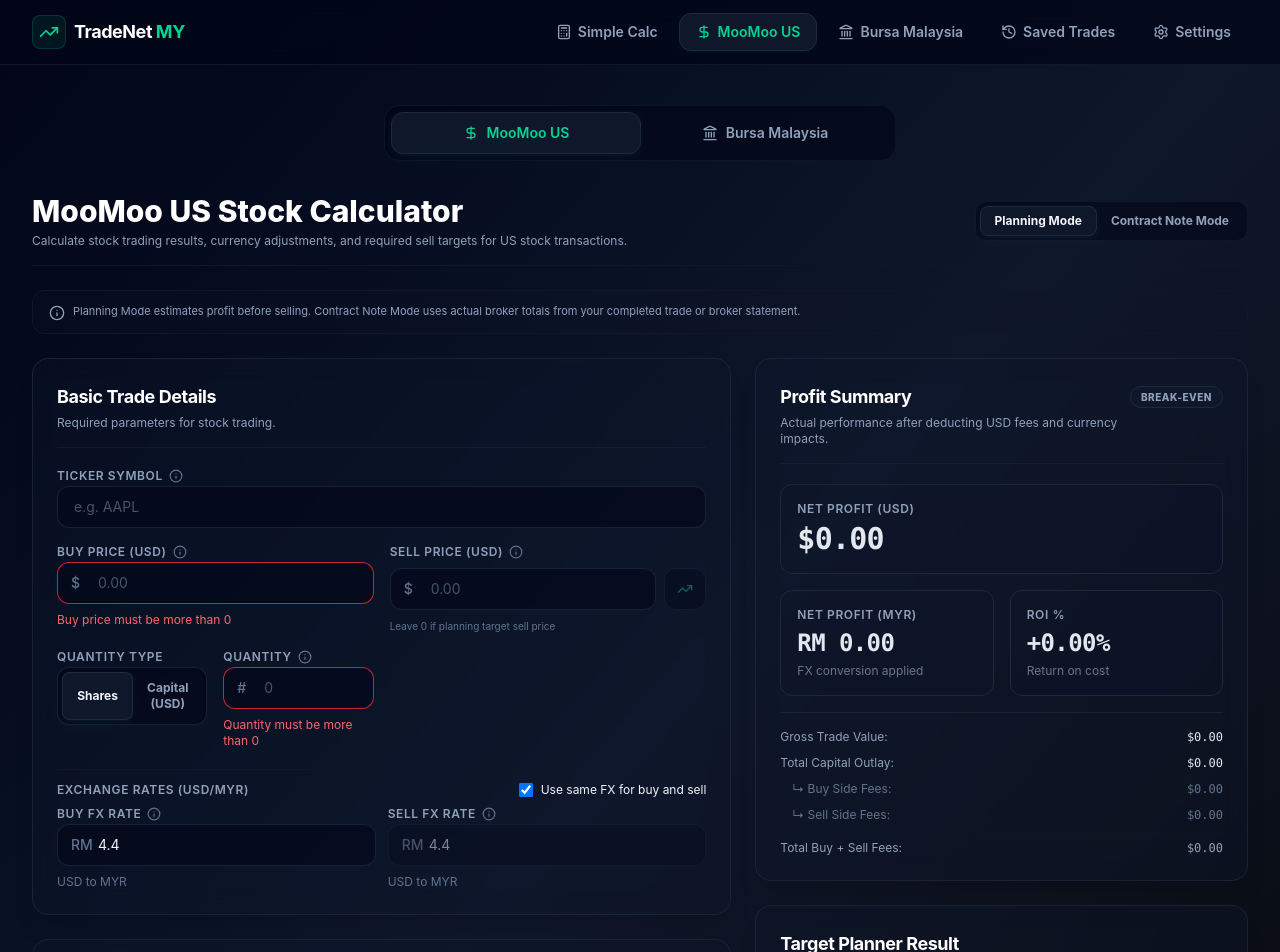
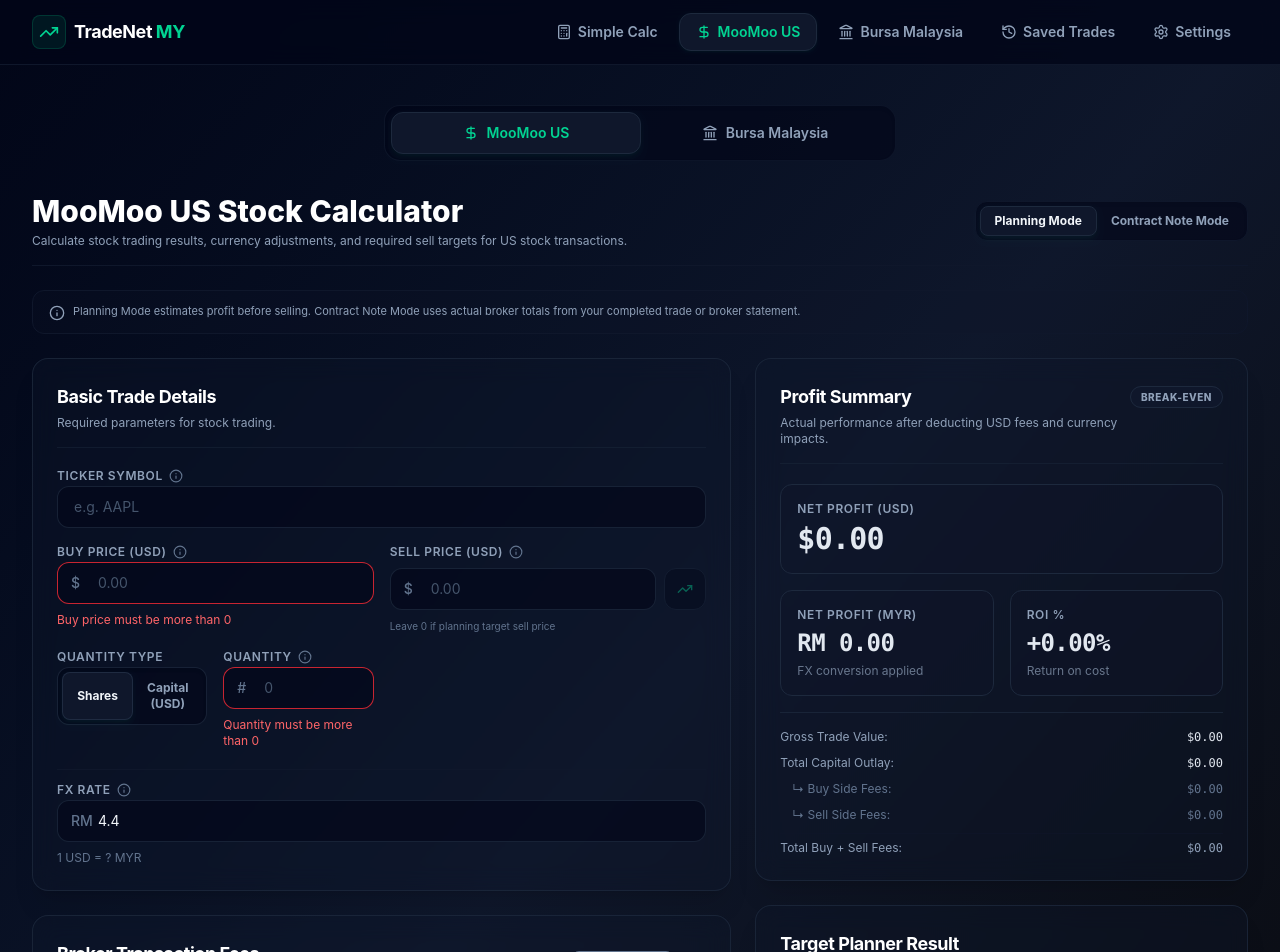
Before and after one commit to amanmana/tradenet, a React (Vite) app: page /moomoo-us in a window 1280 px wide. Shown: the top 952 px of the page. Built offline with nearby package versions, Linux system fonts and the light colour scheme.

Commit message:
feat: simplify to single fx rate

```diff
--- a/src/calculators/moomooUsCalculator.js
+++ b/src/calculators/moomooUsCalculator.js
@@ -7,8 +7,7 @@
   const buyPrice = parseFloat(inputs.buyPrice) || 0;
   const sellPrice = parseFloat(inputs.sellPrice) || 0;
   const quantity = parseFloat(inputs.quantity) || 0;
-  const buyFx = parseFloat(inputs.buyFx) || 0;
-  const sellFx = parseFloat(inputs.sellFx) || 0;
+  const fxRate = parseFloat(inputs.fxRate) || 0;
 
   // Fees
   const buyCommission = parseFloat(inputs.buyCommission) || 0;
@@ -38,8 +37,8 @@
 
   const roiPercent = totalBuyCostUsd > 0 ? (netProfitUsd / totalBuyCostUsd) * 100 : 0;
 
-  const buyCostMyr = totalBuyCostUsd * buyFx;
-  const sellProceedsMyr = totalSellProceedsUsd * sellFx;
+  const buyCostMyr = totalBuyCostUsd * fxRate;
+  const sellProceedsMyr = totalSellProceedsUsd * fxRate;
   const netProfitMyr = sellProceedsMyr - buyCostMyr;
 
   const secFeeRate = parseFloat(inputs.secFeeRate) || 0;
@@ -71,7 +70,7 @@
 export const calculateMoomooUsTarget = (inputs, tradeResults) => {
   const buyPrice = parseFloat(inputs.buyPrice) || 0;
   const quantity = parseFloat(inputs.quantity) || 0;
-  const sellFx = parseFloat(inputs.sellFx) || 0;
+  const fxRate = parseFloat(inputs.fxRate) || 0;
 
   const totalBuyCostUsd = tradeResults.totalBuyCostUsd || 0;
   const totalSellFeesUsd = tradeResults.totalSellFeesUsd || 0;
@@ -109,16 +108,16 @@
       const requiredSellValueUsd = (totalBuyCostUsd + sellFeesOtherUsd + targetProfit) / (1 - secFeeRate);
       requiredSellPriceUsd = requiredSellValueUsd / quantity;
       estimatedNetProfitUsd = targetProfit;
-      estimatedNetProfitMyr = targetProfit * sellFx;
+      estimatedNetProfitMyr = targetProfit * fxRate;
     } else {
       // MYR target profit calculation
       const requiredSellProceedsMyr = buyCostMyr + targetProfit;
-      const requiredSellProceedsUsd = sellFx > 0 ? requiredSellProceedsMyr / sellFx : 0;
+      const requiredSellProceedsUsd = fxRate > 0 ? requiredSellProceedsMyr / fxRate : 0;
       // S = (requiredSellProceedsUsd + sellFeesOtherUsd) / (1 - secFeeRate)
       const requiredSellValueUsd = (requiredSellProceedsUsd + sellFeesOtherUsd) / (1 - secFeeRate);
       requiredSellPriceUsd = requiredSellValueUsd / quantity;
       estimatedNetProfitMyr = targetProfit;
-      estimatedNetProfitUsd = sellFx > 0 ? targetProfit / sellFx : 0;
+      estimatedNetProfitUsd = fxRate > 0 ? targetProfit / fxRate : 0;
     }
   } else if (targetMode === 'cash') {
     if (targetCurrency === 'USD') {
@@ -127,14 +126,14 @@
       const requiredSellValueUsd = (targetProfit + sellFeesOtherUsd) / (1 - secFeeRate);
       requiredSellPriceUsd = requiredSellValueUsd / quantity;
       estimatedNetProfitUsd = targetProfit - totalBuyCostUsd;
-      estimatedNetProfitMyr = estimatedNetProfitUsd * sellFx;
+      estimatedNetProfitMyr = estimatedNetProfitUsd * fxRate;
     } else {
       // Final Cash in MYR
-      const requiredSellProceedsUsd = sellFx > 0 ? targetProfit / sellFx : 0;
+      const requiredSellProceedsUsd = fxRate > 0 ? targetProfit / fxRate : 0;
       const requiredSellValueUsd = (requiredSellProceedsUsd + sellFeesOtherUsd) / (1 - secFeeRate);
       requiredSellPriceUsd = requiredSellValueUsd / quantity;
       estimatedNetProfitMyr = targetProfit - buyCostMyr;
-      estimatedNetProfitUsd = sellFx > 0 ? estimatedNetProfitMyr / sellFx : 0;
+      estimatedNetProfitUsd = fxRate > 0 ? estimatedNetProfitMyr / fxRate : 0;
     }
   } else {
     // ROI mode
@@ -142,7 +141,7 @@
     const requiredSellValueUsd = (totalBuyCostUsd + sellFeesOtherUsd + targetProfitUsd) / (1 - secFeeRate);
     requiredSellPriceUsd = requiredSellValueUsd / quantity;
     estimatedNetProfitUsd = targetProfitUsd;
-    estimatedNetProfitMyr = targetProfitUsd * sellFx;
+    estimatedNetProfitMyr = targetProfitUsd * fxRate;
   }
 
   const requiredSellValueUsd = requiredSellPriceUsd * quantity;
--- a/src/data/defaultSettings.js
+++ b/src/data/defaultSettings.js
@@ -1,6 +1,5 @@
 export const DEFAULT_SETTINGS = {
-  buyFxRate: 4.40,
-  sellFxRate: 4.40,
+  fxRate: 4.40,
   viewCurrency: 'both', // 'usd', 'myr', 'both'
   usBrokerPreset: 'MooMoo',
   darkMode: true,
--- a/src/pages/MoomooUsCalculator.jsx
+++ b/src/pages/MoomooUsCalculator.jsx
@@ -29,9 +29,7 @@
   const [quantity, setQuantity] = useState('');
   const [capitalType, setCapitalType] = useState('shares'); // 'shares' or 'usd'
   const [capitalUsd, setCapitalUsd] = useState('');
-  const [buyFx, setBuyFx] = useState('');
-  const [sellFx, setSellFx] = useState('');
-  const [useSameFx, setUseSameFx] = useState(true);
+  const [fxRate, setFxRate] = useState('');
 
   // Fees (Always Absolute USD values on this page)
   const [buyCommission, setBuyCommission] = useState('0');
@@ -107,9 +105,8 @@
     const userSettings = getSettings();
     setSettings(userSettings);
 
-    // Set exchange rates
-    setBuyFx(userSettings.buyFxRate.toString());
-    setSellFx(userSettings.sellFxRate.toString());
+    // Set exchange rate
+    setFxRate((userSettings.fxRate || userSettings.buyFxRate || 4.40).toString());
 
     // Check if defaults presets exist to determine default fees collapse
     const usPresets = userSettings.moomooUs;
@@ -162,13 +159,11 @@
     if (calculationMode === 'planning') {
       const qty = parseFloat(quantity);
       const bPrice = parseFloat(buyPrice);
-      const bRate = parseFloat(buyFx);
-      const sRate = parseFloat(sellFx);
+      const rate = parseFloat(fxRate);
 
       if (isNaN(qty) || qty <= 0) newErrors.quantity = 'Quantity must be more than 0';
       if (isNaN(bPrice) || bPrice <= 0) newErrors.buyPrice = 'Buy price must be more than 0';
-      if (isNaN(bRate) || bRate <= 0) newErrors.buyFx = 'FX rate must be more than 0';
-      if (isNaN(sRate) || sRate <= 0) newErrors.sellFx = 'FX rate must be more than 0';
+      if (isNaN(rate) || rate <= 0) newErrors.fxRate = 'FX rate must be more than 0';
 
       const sPrice = parseFloat(sellPrice);
       if (!isSubmitting) {
@@ -184,13 +179,11 @@
       // Contract Mode validations
       const buyCost = parseFloat(contractBuyCost);
       const sellProceeds = parseFloat(contractSellProceeds);
-      const bRate = parseFloat(buyFx);
-      const sRate = parseFloat(sellFx);
+      const rate = parseFloat(fxRate);
 
       if (isNaN(buyCost) || buyCost <= 0) newErrors.contractBuyCost = 'Total buy cost is required';
       if (isNaN(sellProceeds) || sellProceeds <= 0) newErrors.contractSellProceeds = 'Total sell proceeds is required';
-      if (isNaN(bRate) || bRate <= 0) newErrors.buyFx = 'FX rate must be more than 0';
-      if (isNaN(sRate) || sRate <= 0) newErrors.sellFx = 'FX rate must be more than 0';
+      if (isNaN(rate) || rate <= 0) newErrors.fxRate = 'FX rate must be more than 0';
     }
 
     setErrors(newErrors);
@@ -199,18 +192,17 @@
 
   // Live trigger validations
   useEffect(() => {
-    if (buyPrice || quantity || sellPrice || buyFx || sellFx || contractBuyCost || contractSellProceeds) {
+    if (buyPrice || quantity || sellPrice || fxRate || contractBuyCost || contractSellProceeds) {
       validate(false);
     }
-  }, [buyPrice, quantity, sellPrice, buyFx, sellFx, contractBuyCost, contractSellProceeds, calculationMode]);
+  }, [buyPrice, quantity, sellPrice, fxRate, contractBuyCost, contractSellProceeds, calculationMode]);
 
   // Form inputs object
   const getInputsObj = () => ({
     buyPrice,
     sellPrice: sellPrice || '0',
     quantity,
-    buyFx,
-    sellFx,
+    fxRate,
     buyCommission,
     buyPlatformFee,
     buySettlementFee,
@@ -239,12 +231,11 @@
     // Contract Note calculations
     const costUsd = parseFloat(contractBuyCost) || 0;
     const proceedsUsd = parseFloat(contractSellProceeds) || 0;
-    const bFx = parseFloat(buyFx) || 0;
-    const sFx = parseFloat(sellFx) || 0;
+    const rate = parseFloat(fxRate) || 0;
 
     const netProfitUsd = proceedsUsd - costUsd;
-    const buyCostMyr = costUsd * bFx;
-    const sellProceedsMyr = proceedsUsd * sFx;
+    const buyCostMyr = costUsd * rate;
+    const sellProceedsMyr = proceedsUsd * rate;
     const netProfitMyr = sellProceedsMyr - buyCostMyr;
     const roiPercent = costUsd > 0 ? (netProfitUsd / costUsd) * 100 : 0;
 
@@ -288,8 +279,7 @@
     setContractNotes('');
 
     if (settings) {
-      setBuyFx(settings.buyFxRate.toString());
-      setSellFx(settings.sellFxRate.toString());
+      setFxRate((settings.fxRate || settings.buyFxRate || 4.40).toString());
       setFeeMode('auto');
 
       const fees = settings.moomooUs;
@@ -387,8 +377,7 @@
       setBuyPrice(lastTrade.buyPrice.toString());
       setSellPrice(lastTrade.sellPrice.toString());
       setQuantity(lastTrade.quantity.toString());
-      setBuyFx(lastTrade.buyFx.toString());
-      setSellFx(lastTrade.sellFx.toString());
+      setFxRate(lastTrade.fxRate?.toString() || lastTrade.buyFx?.toString() || "4.40");
 
       setLoadSuccess(true);
       setTimeout(() => setLoadSuccess(false), 2500);
@@ -414,8 +403,7 @@
       buyPrice: calculationMode === 'planning' ? parseFloat(buyPrice) : parseFloat(contractBuyCost) / (parseFloat(quantity) || 1),
       sellPrice: calculationMode === 'planning' ? parseFloat(sellPrice) : parseFloat(contractSellProceeds) / (parseFloat(quantity) || 1),
       quantity: parseFloat(quantity) || 1,
-      buyFx: parseFloat(buyFx),
-      sellFx: parseFloat(sellFx),
+      fxRate: parseFloat(fxRate),
       totalFeesUsd: results.totalBuyCostUsd - results.buyValueUsd + results.sellValueUsd - results.totalSellProceedsUsd,
       netProfitUsd: results.netProfitUsd,
       netProfitMyr: results.netProfitMyr,
@@ -784,60 +772,19 @@
 
                   {/* FX Rates Group */}
                   <div className="sm:col-span-2 flex flex-col space-y-2 border-t border-slate-900 pt-3 mt-1">
-                    <div className="flex items-center justify-between">
-                      <label className="text-xs font-semibold text-slate-400 tracking-wider uppercase">
-                        Exchange Rates (USD/MYR)
-                      </label>
-                      <label className="flex items-center space-x-2 text-xs text-slate-450 hover:text-slate-200 cursor-pointer transition-colors select-none">
-                        <input
-                          type="checkbox"
-                          checked={useSameFx}
-                          onChange={(e) => {
-                            setUseSameFx(e.target.checked);
-                            if (e.target.checked) {
-                              setSellFx(buyFx);
-                            }
-                          }}
-                          className="rounded border-slate-800 text-emerald-500 focus:ring-emerald-500 bg-slate-950 w-3.5 h-3.5"
-                        />
-                        <span>Use same FX for buy and sell</span>
-                      </label>
-                    </div>
-
-                    <div className="grid grid-cols-2 gap-3">
                     <InputField
-                        label="Buy FX Rate"
-                        id="buyFx"
+                      label="FX Rate"
+                      id="fxRate"
                       type="number"
                       step="0.0001"
                       placeholder="4.40"
-                        value={buyFx}
-                        onChange={(e) => {
-                          setBuyFx(e.target.value);
-                          if (useSameFx) {
-                            setSellFx(e.target.value);
-                          }
-                        }}
-                        error={errors.buyFx}
+                      value={fxRate}
+                      onChange={(e) => setFxRate(e.target.value)}
+                      error={errors.fxRate}
                       prefix="RM"
-                        helperText="USD to MYR"
-                        tooltip="The conversion exchange rate from USD to MYR when you bought the shares."
+                      helperText="1 USD = ? MYR"
+                      tooltip="The conversion exchange rate from USD to MYR."
                     />
-                      <InputField
-                        label="Sell FX Rate"
-                        id="sellFx"
-                        type="number"
-                        step="0.0001"
-                        placeholder="4.40"
-                        value={sellFx}
-                        onChange={(e) => setSellFx(e.target.value)}
-                        error={errors.sellFx}
-                        prefix="RM"
-                        helperText="USD to MYR"
-                        disabled={useSameFx}
-                        tooltip="The conversion exchange rate from USD to MYR when you sold the shares."
-                      />
-                    </div>
                   </div>
                 </div>
               </SectionCard>
@@ -898,30 +845,18 @@
                     tooltip="Enter quantity to calculate average prices and break-even targets."
                   />
 
-                  <div className="grid grid-cols-2 gap-3 sm:col-span-2 border-t border-slate-900 pt-3">
+                  <div className="sm:col-span-2 border-t border-slate-900 pt-3">
                     <InputField
-                      label="Buy FX Rate"
-                      id="buyFx"
+                      label="FX Rate"
+                      id="fxRate"
                       type="number"
                       step="0.0001"
                       placeholder="4.40"
-                      value={buyFx}
-                      onChange={(e) => setBuyFx(e.target.value)}
-                      error={errors.buyFx}
+                      value={fxRate}
+                      onChange={(e) => setFxRate(e.target.value)}
+                      error={errors.fxRate}
                       prefix="RM"
-                      helperText="USD to MYR"
-                    />
-                    <InputField
-                      label="Sell FX Rate"
-                      id="sellFx"
-                      type="number"
-                      step="0.0001"
-                      placeholder="4.40"
-                      value={sellFx}
-                      onChange={(e) => setSellFx(e.target.value)}
-                      error={errors.sellFx}
-                      prefix="RM"
-                      helperText="USD to MYR"
+                      helperText="1 USD = ? MYR"
                     />
                   </div>
 
--- a/src/pages/Settings.jsx
+++ b/src/pages/Settings.jsx
@@ -267,25 +267,14 @@
         <SectionCard title="General Preferences" subtitle="Global rates and formatting options.">
           <div className="grid grid-cols-1 sm:grid-cols-2 md:grid-cols-3 gap-5">
             <InputField
-              label="Default Buy FX Rate"
-              id="buyFxRate"
+              label="Default FX Rate"
+              id="fxRate"
               type="number"
               step="0.0001"
-              value={settings.buyFxRate}
-              onChange={(e) => handleChange(null, 'buyFxRate', parseFloat(e.target.value) || 0)}
+              value={settings.fxRate}
+              onChange={(e) => handleChange(null, 'fxRate', parseFloat(e.target.value) || 0)}
               prefix="RM"
-              helperText="1 USD = ? MYR (Bank rate when buying US shares)"
-            />
-
-            <InputField
-              label="Default Sell FX Rate"
-              id="sellFxRate"
-              type="number"
-              step="0.0001"
-              value={settings.sellFxRate}
-              onChange={(e) => handleChange(null, 'sellFxRate', parseFloat(e.target.value) || 0)}
-              prefix="RM"
-              helperText="1 USD = ? MYR (Bank rate when selling US shares)"
+              helperText="1 USD = ? MYR"
             />
 
             <div className="flex flex-col space-y-1.5">
--- a/src/pages/SimpleCalculator.jsx
+++ b/src/pages/SimpleCalculator.jsx
@@ -111,7 +111,7 @@
   const roi = totalBuyCostUSD > 0 ? (profitLossUSD / totalBuyCostUSD) * 100 : 0;
 
   // Convert to MYR
-  const fxRate = parseFloat(customFxRate) || settings?.sellFxRate || 4.40;
+  const fxRate = parseFloat(customFxRate) || settings?.fxRate || 4.40;
   const profitLossMYR = profitLossUSD * fxRate;
 
   return (
@@ -311,7 +311,7 @@
                   id="customFxRate"
                   type="number"
                   step="0.0001"
-                  placeholder={settings?.sellFxRate?.toString() || "4.40"}
+                  placeholder={settings?.fxRate?.toString() || "4.40"}
                   value={customFxRate}
                   onChange={(e) => setCustomFxRate(e.target.value)}
                   tooltip="Override the default exchange rate from your Settings."
--- a/src/utils/storage.js
+++ b/src/utils/storage.js
@@ -47,6 +47,11 @@
   if (!saved || typeof saved !== 'object') return { ...DEFAULT_SETTINGS };
 
   const migrated = migrateLegacyBursa({ ...saved });
+
+  // Migrate old buyFxRate to single fxRate
+  if (migrated.buyFxRate !== undefined && migrated.fxRate === undefined) {
+    migrated.fxRate = migrated.buyFxRate;
+  }
 
   return {
     ...DEFAULT_SETTINGS,
```
Lines whose indentation alone changed are shown as unchanged.
